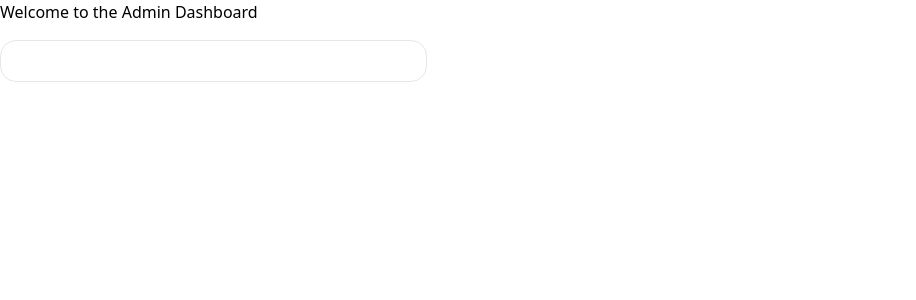
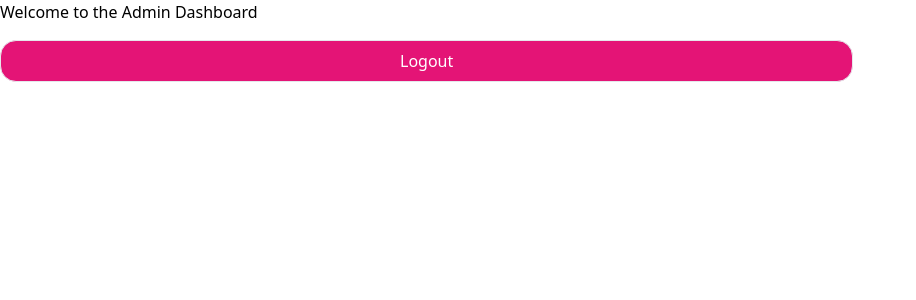
Before and after one commit to jorgitooCoDe/attendance_client, a React (Create React App) app: page /admin-dashboard in a window 1280 px wide. Shown: the top 300 px of the page, without its empty margins (0-916 px from the left). Built offline with nearby package versions, Linux system fonts and the light colour scheme; sample sign-in values are in the browser's storage; the HTML template or start-up script is replaced by a standard one; a web font is replaced by a local one.

Commit message:
changes secondary classes

```diff
--- a/src/components/atoms/button/index.tsx
+++ b/src/components/atoms/button/index.tsx
@@ -9,7 +9,7 @@ type ButtonProps = {
 const Button: React.FC<ButtonProps> = ({ text, onClick, variant = 'primary' }) => {
   const baseClasses = "py-2 mt-4 rounded transition-colors hover:bg-mto_red rounded-2xl text-white";
   const primaryClasses = "w-full bg-mto_gray text-center mx-auto";
-  const secondaryClasses = "w-1/3 border bg-transparent hover:border-none";
+  const secondaryClasses = "w-2/3 border bg-mto_red hover:bg-mto_gray";
 
   const classes = `${baseClasses} ${variant === 'primary' ? primaryClasses : secondaryClasses}`;
 
```
